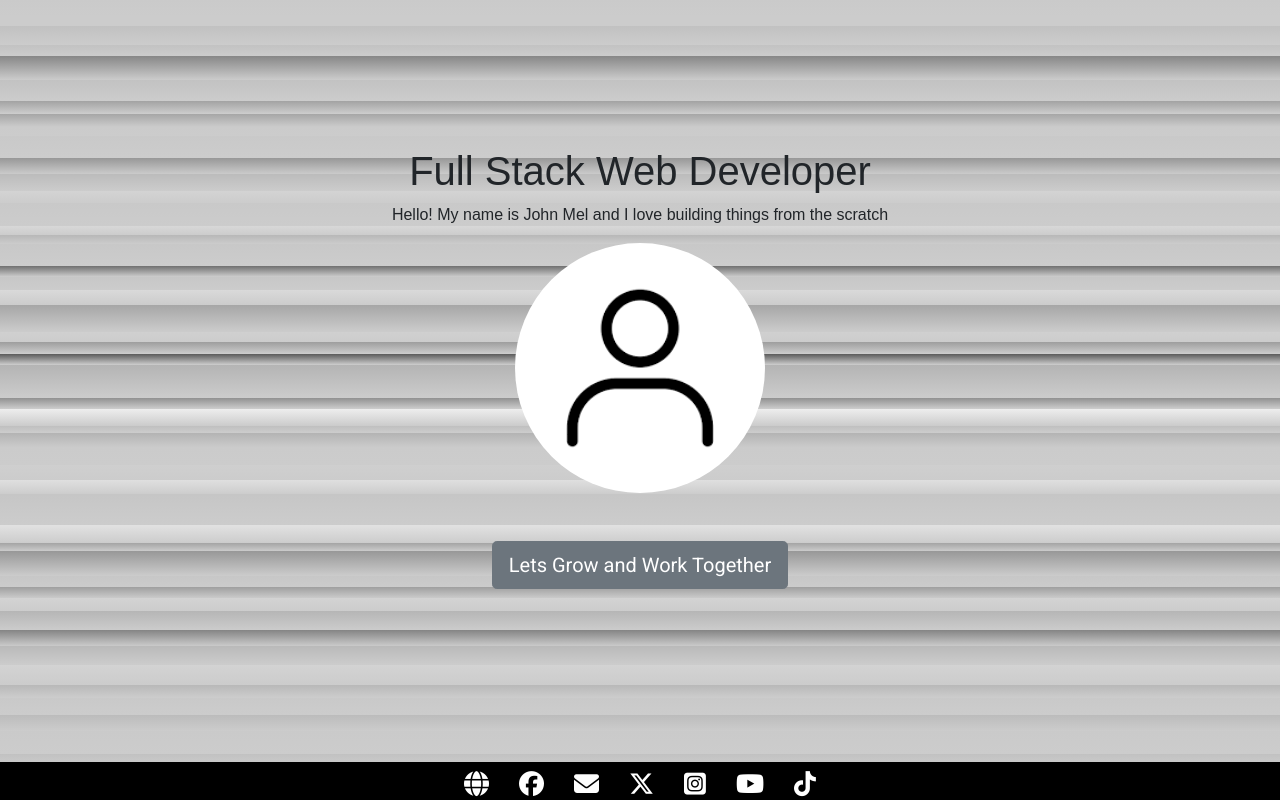
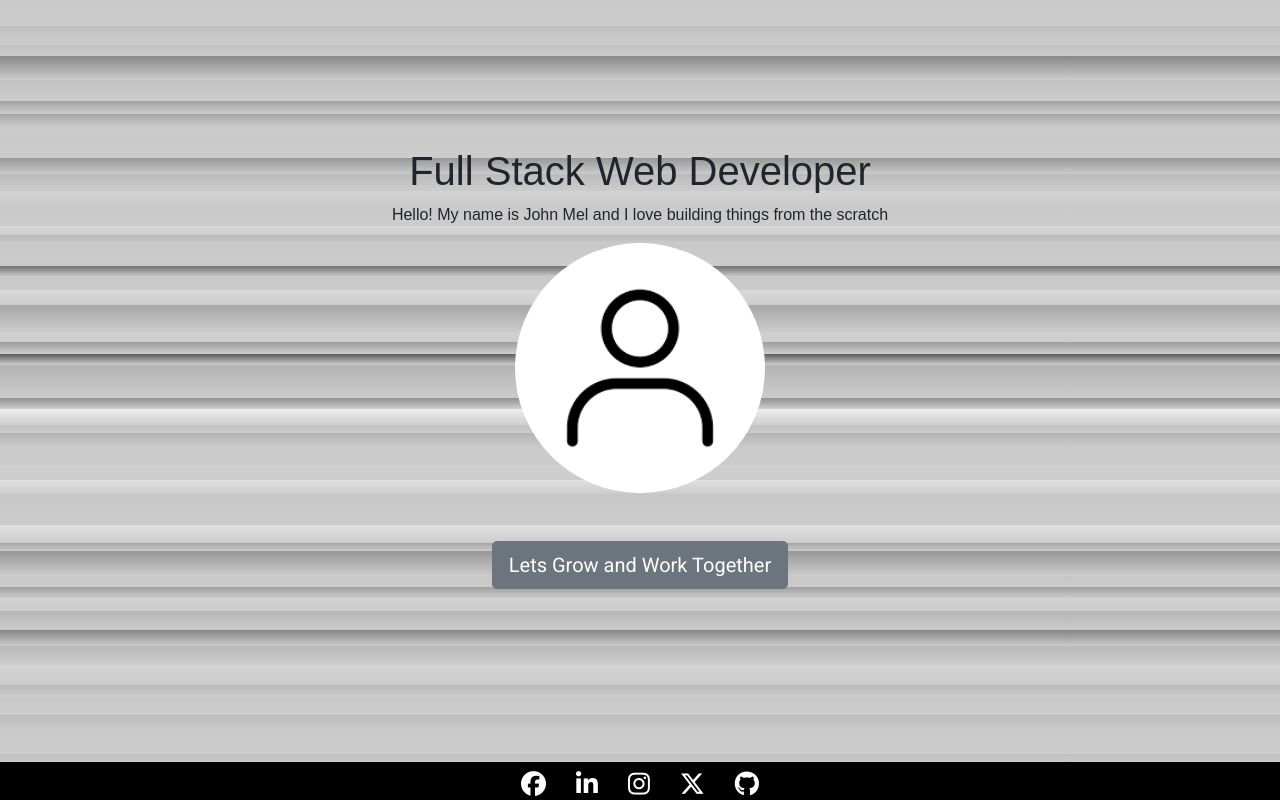
Before and after one commit to Johnmel00/fcbportfolio, a plain HTML site: page index.html in a window 1280 px wide. Drawn offline with nearby package versions, Linux system fonts and the light colour scheme.

Commit message:
Add files via upload

```diff
--- a/index.html
+++ b/index.html
@@ -26,13 +26,11 @@
             </section>
         </div>
         <footer>
-            <a href="https://zuitt.co" target="blank"><i class="fa-solid fa-globe"></i></a>
-            <a href="https://web.facebook.com/jhnmel" target="blank"><i class="fa-brands fa-facebook"></i></a>
-            <a href="mailto:johnmelsaul.00@gmail.com" target="blank"><i class="fa-solid fa-envelope"></i></a>
-            <a href="https://twitter.com" target="blank"><i class="fa-brands fa-x-twitter"></i></a>
-            <a href="https://instagram.com" target="blank"><i class="fa-brands fa-square-instagram"></i></a>
-            <a href="https://youtube.com" target="blank"><i class="fa-brands fa-youtube"></i></a>
-            <a href="https://tiktok.com" target="blank"><i class="fa-brands fa-tiktok"></i></a>
+            <a href="#" class="icon" target="blank"><i class="fa-brands fa-facebook"></i></a>
+            <a href="#" class="icon" target="blank"><i class="fa-brands fa-linkedin-in"></i></a>
+            <a href="#" class="icon" target="blank"><i class="fa-brands fa-instagram"></i></a>
+            <a href="#" class="icon" target="blank"><i class="fa-brands fa-x-twitter"></i></a>
+            <a href="#" class="icon" target="blank"><i class="fa-brands fa-github"></i></a>
         </footer>
         <!-- Font awesome script -->
         <script src="https://kit.fontawesome.com/7cb4e91ca9.js" crossorigin="anonymous"></script>
```
Also changed, not shown: styles.css (line endings or trailing spaces).
